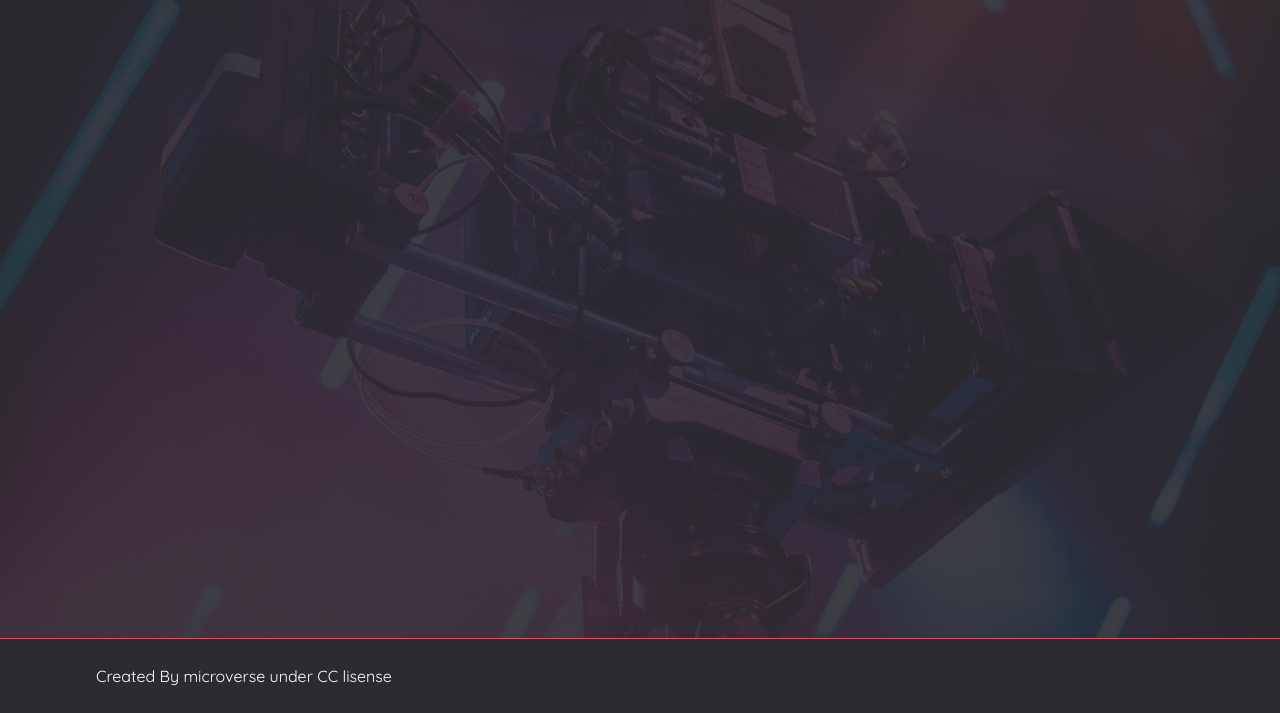
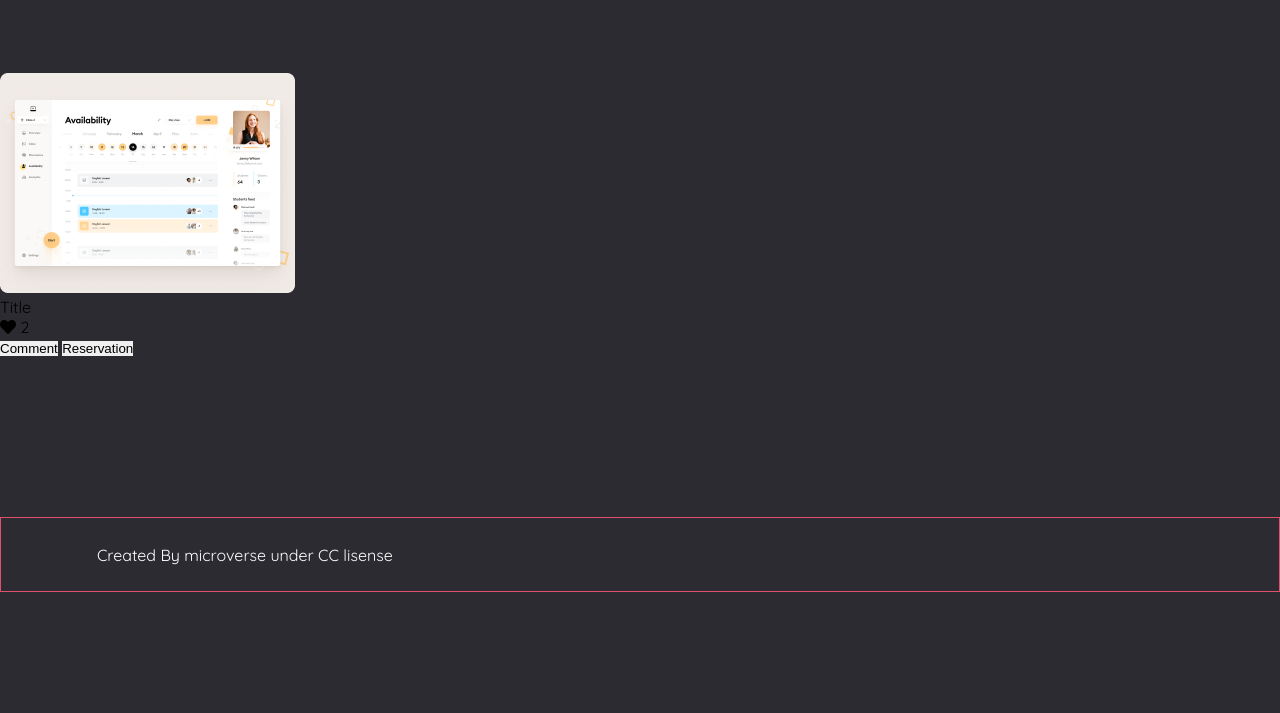
Before and after one commit to moise10r/RickAndMorty, a website built with webpack: page src/index.html in a window 1280 px wide. Shown: the part 87-800 px from the top of the page. Built offline with nearby package versions, Linux system fonts and the light colour scheme; no server answers.

Commit message:
Add main section layout.

```diff
--- a/src/index.html
+++ b/src/index.html
@@ -8,6 +8,8 @@
   <link rel="preconnect" href="https://fonts.googleapis.com">
   <link rel="preconnect" href="https://fonts.gstatic.com" crossorigin>
   <link href="https://fonts.googleapis.com/css2?family=Quicksand:wght@400;500;600&display=swap" rel="stylesheet">
+  <link rel="stylesheet" href="https://pro.fontawesome.com/releases/v5.10.0/css/all.css" integrity="sha384-AYmEC3Yw5cVb3ZcuHtOA93w35dYTsvhLPVnYs9eStHfGJvOvKxVfELGroGkvsg+p" crossorigin="anonymous"/>
+
   <title>R&M</title>
 </head>
 
@@ -27,7 +29,11 @@
     </div>
   </header>
     <main id="main-section">
-      <div class="main-wrapper"></div>
+      <div class="main-wrapper">
+          <ul class="items-list">
+
+          </ul>
+       </div>
     </main>
   <footer id="footer">
     <div class="main-footer-container flex">
--- a/src/index.js
+++ b/src/index.js
@@ -1,5 +1,6 @@
 import './style.css';
 import logo from './assets/R&M-logo.png';
+import imgItem from './assets/Portfolio_2.png';
 import {
   getCharacters, postComment, getComment, postLike,
 } from './controllers';
@@ -28,3 +29,22 @@ async function render() {
   });
 }
 render();
+
+const list = document.querySelector('.items-list');
+
+list.innerHTML = `
+<li class="item">
+<div class="img-wrapper">
+  <img src='${imgItem}' alt="Img">
+</div>
+  <div class="like-content">
+    <div class="title">Title</div>
+    <div class="title">
+      <span><i class="fas fa-heart"></i></span>
+      <span>2</span>
+    </div>
+  </div>
+  <button class="btn comment">Comment</button>
+  <button class="btn reservation">Reservation</button>
+</li>
+`;
--- a/src/style.css
+++ b/src/style.css
@@ -13,7 +13,7 @@
 }
 
 body {
-  position: relative;
+  background-color: #2b2b31;
 }
 
 html {
@@ -28,13 +28,14 @@ html {
   width: 100%;
   height: 75px;
   background-color: var(--secondaryColor);
-  border-top: 1px solid var(--primaryColor);
+  border: 1px solid var(--primaryColor);
+  /* position: absolute; */
+  /* bottom: 0; */
 }
 
 #footer p {
   color: var(--text-color);
 }
-
 
 .main-footer-container {
   width: 90%;
@@ -62,6 +63,11 @@ header {
   width: 100%;
   height: 75px;
   background-color: var(--secondaryColor);
+  position: fixed;
+  top: 0;
+  left: 0;
+  z-index: 100;
+  box-shadow: 3px 3px 3px var(--primaryColor);
 }
 
 header .header-main-container {
@@ -109,20 +115,9 @@ nav ul li:hover:after {
 
 #main-section {
   width: 100%;
-  min-height: calc(100vh - 75px - 75px);
-  background-image: url('./assets/bg.jpg');
-  background-size: cover;
-  background-repeat: no-repeat;
-  background-position: center;
-  position: relative;
+  margin: 10rem 0;
 }
 
 .main-wrapper {
-  position: absolute;
-  top: 0;
-  left: 0;
-  right: 0;
-  bottom: 0;
-  background-color: var(--secondaryColor);
-  opacity: 0.9;
+  width: 100%;
 }
```
Also changed, not shown: src/assets/Portfolio_2.png (added).
